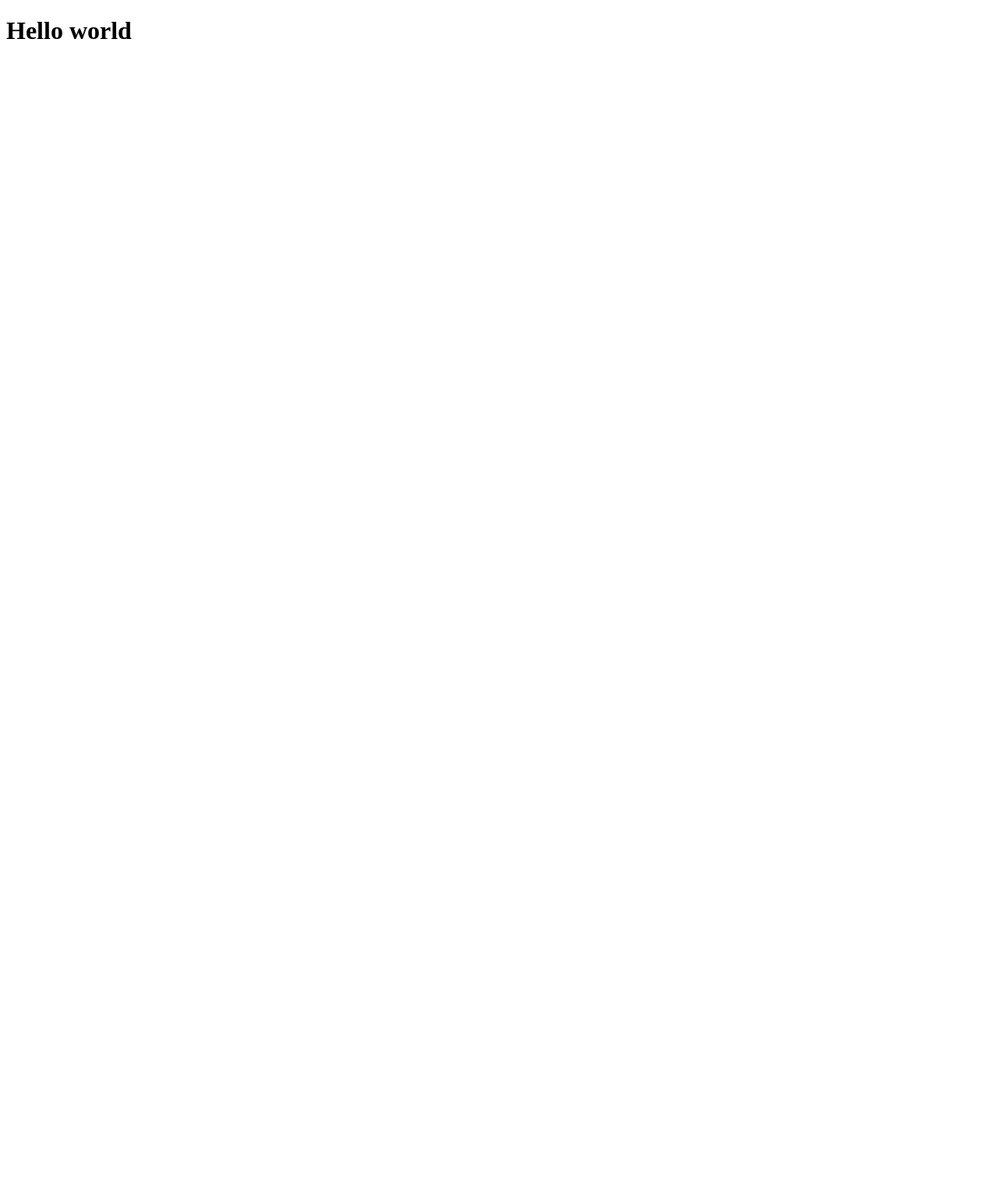
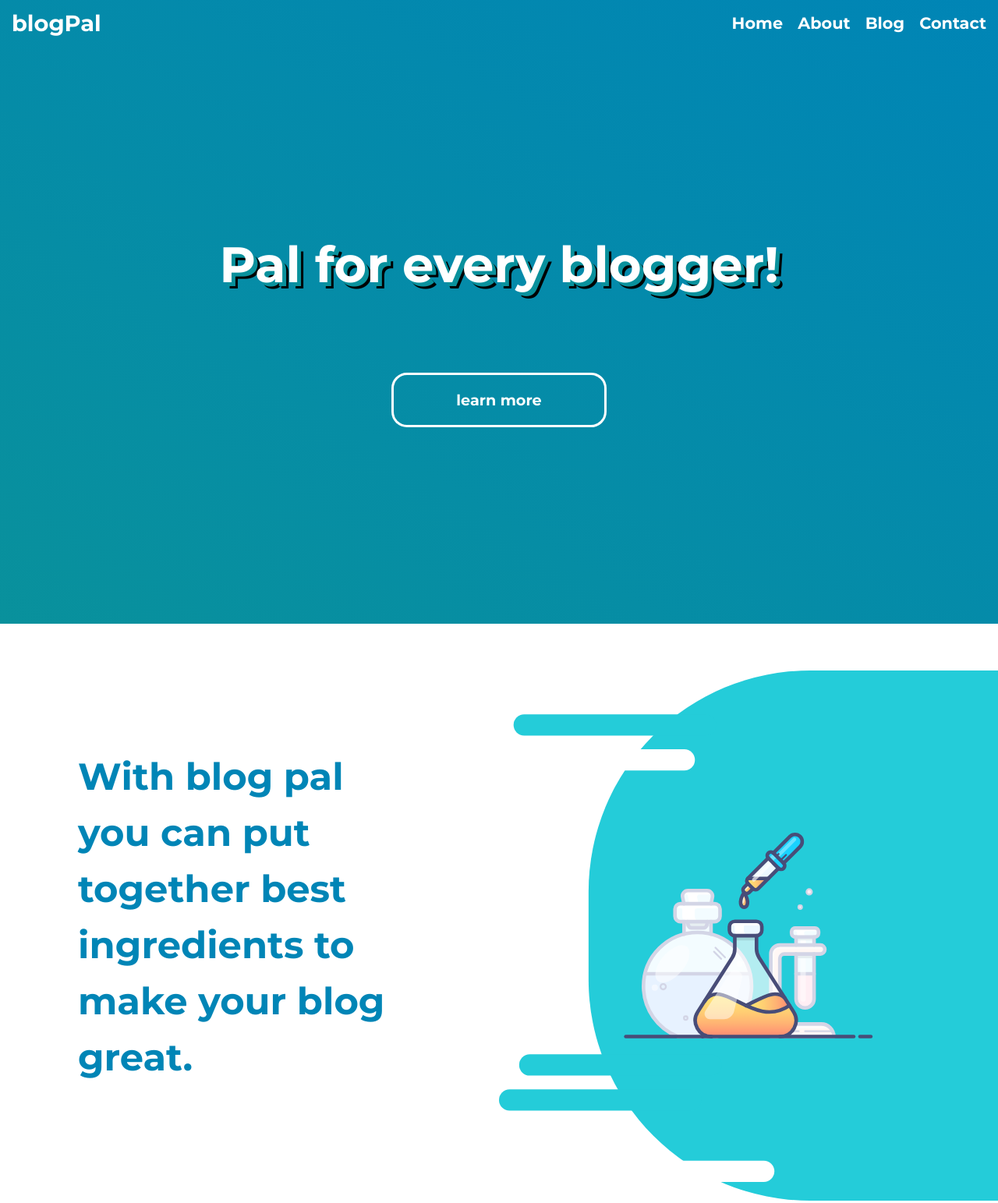
Before and after one commit to JiriSkocny/website1, a plain HTML site: page websiteExample/index.html in a window 1280 px wide. Shown: the whole page at 78% size. Before the commit the page ends 800 px from the top, so only its background shows below. Drawn offline with Linux system fonts and the light colour scheme.

Commit message:
first day

```diff
--- /dev/null
+++ b/websiteExample/assets/scss/_mixins.scss
@@ -0,0 +1,9 @@
+// MIXINS
+
+@mixin clearfix {
+  &:after {
+    display: table;
+    content: "";
+    clear: both;
+  }
+}
--- /dev/null
+++ b/websiteExample/assets/scss/_variables.scss
@@ -0,0 +1,35 @@
+// FONTS
+
+$font: 'Montserrat', sans-serif;
+
+// COLORS
+
+$color: #fff;
+$color-2: #000;
+$color-gradient-first: #0085B6;
+$color-gradient-second: #09919C;
+
+// BASIC VARIABLES
+
+a {
+  text-decoration: none;
+  color: inherit;
+}
+
+li {
+  list-style: none;
+}
+
+img {
+  width: 100%;
+  height: auto;
+  vertical-align: middle;
+}
+
+// CLASSES VARIABLES
+
+.container {
+  max-width: 1600px;
+  margin: 0 auto;
+  padding: 0 15px;
+}
--- /dev/null
+++ b/websiteExample/assets/scss/main.scss
@@ -0,0 +1,96 @@
+@import 'variables';
+@import 'mixins';
+@import './sections/learnmore';
+
+* {
+  padding: 0;
+  margin: 0;
+}
+
+body {
+  font-family: $font;
+  color: $color;
+  text-align: center;
+}
+
+// FRONT PAGE
+
+header {
+  width: 100%;
+  height: 100vh;
+  background: linear-gradient(to bottom left, $color-gradient-first, $color-gradient-second)
+}
+
+.navigation {
+  height: 60px;
+  line-height: 60px;
+  @include clearfix;
+
+  .logo {
+    float: left;
+    width: auto;
+    font-weight: bold;
+    font-size: 1.8em;
+  }
+
+  .navigation-menu {
+    float: right;
+    width: auto;
+
+    li {
+      position: relative;
+      display: inline-block;
+      margin-right: 15px;
+      font-weight: bold;
+      font-size: 1.3em;
+
+      &:last-of-type {
+        margin: 0;
+      }
+
+      &:after {
+        position: absolute;
+        content: '';
+        bottom: 0;
+        left: 0;
+        width: 0;
+        height: 3px;
+        background: $color;
+        transition: .2s ease-in;
+      }
+
+      &:hover::after {
+        width: 100%;
+      }
+    }
+  }
+}
+
+.kicker {
+  padding: 30vh 0;
+
+  h1 {
+    font-size: 4em;
+    margin-bottom: 100px;
+    text-shadow: 5px 5px $color-gradient-second, 8px 8px black;
+  }
+}
+
+.learn-more {
+  display: inline-block;
+
+  a {
+    display: block;
+    font-size: 1.2em;
+    font-weight: bold;
+    border: 3px solid $color;
+    border-radius: 20px;
+    padding: 20px 80px;
+    transition: .2s ease-in;
+
+    &:hover {
+      background: $color;
+      color: $color-gradient-first;
+    }
+  }
+}
--- /dev/null
+++ b/websiteExample/assets/scss/sections/_learnmore.scss
@@ -0,0 +1,64 @@
+#learn-more {
+  position: relative;
+  height: 100vh;
+  padding: 60px 0;
+  box-sizing: border-box;
+  color: $color-gradient-first;
+
+  .bg-svg {
+    position: absolute;
+    right: 0;
+    top: 50%;
+    transform: translateY(-50%);
+    z-index: -1;
+    width: 50%;
+  }
+}
+
+.content {
+  display: grid;
+  height: 100%;
+  grid-template-columns: repeat(2, 1fr);
+  grid-template-rows: 100%;
+
+  .text {
+    text-align-last: left;
+    display: flex;
+    align-items: center;
+    justify-content: center;
+    padding: 100px;
+    box-sizing: border-box;
+
+    h1 {
+      font-size: 3em;
+      line-height: 1.5em;
+      text-align: left;
+      padding-bottom: 1em;
+    }
+
+    ul {
+      padding-left: 40px;
+    }
+
+    li {
+      list-style: disc;
+      font-size: 1.2em;
+      line-height: 1.5em;
+    }
+  }
+
+  .image {
+    display: flex;
+    align-items: center;
+    justify-content: center;
+    background: {
+      image: url('/website1/websiteExample/assets/images/svg/icon-bg.svg');
+      repeat: no-repeat;
+      size: cover;
+    }
+
+    img {
+      width: 50%;
+    }
+  }
+}
--- a/websiteExample/index.html
+++ b/websiteExample/index.html
@@ -5,10 +5,48 @@
   <meta name="viewport" content="width=device-width, initial-scale=1.0">
   <meta http-equiv="X-UA-Compatible" content="ie=edge">
   <title>Document</title>
+  <link href="https://fonts.googleapis.com/css?family=Montserrat:400,700" rel="stylesheet">
+  <link rel="stylesheet" href="./assets/css/main.css">
 </head>
 <body>
+  <!-- header section -->
   <header>
-    <h1>Hello world</h1>
+    <div class="navigation container">
+      <div class="logo">
+        <a href="index.html">
+          blogPal
+        </a>
+      </div>
+      <div class="navigation-menu">
+        <nav>
+          <ul>
+            <li><a href="">Home</a></li>
+            <li><a href="">About</a></li>
+            <li><a href="">Blog</a></li>
+            <li><a href="">Contact</a></li>
+          </ul>
+        </nav>
+      </div>
+    </div>
+    <div class="kicker container">
+      <h1>Pal for every blogger!</h1>
+      <div class="learn-more">
+        <a href="#">learn more</a>
+      </div>
+    </div>
   </header>
+  <main>
+    <!-- learn more -->
+    <section id="learn-more">
+      <div class="content">
+        <div class="text">
+          <h1>With blog pal you can put together best ingredients to make your blog great.</h1>
+        </div>
+        <div class="image">
+          <img src="./assets/images/svg/chemistry.svg" alt="">
+        </div>
+      </div>
+    </section>
+  </main>
 </body>
 </html>
```
Also changed, not shown: websiteExample/assets/css/main.css (added), websiteExample/assets/images/bg/bg-front.svg (added), websiteExample/assets/images/svg/chemistry-2.svg (added), websiteExample/assets/images/svg/chemistry-4.svg (added), websiteExample/assets/images/svg/chemistry.svg (added), websiteExample/assets/images/svg/coffee-machine-bialetti.svg (added), websiteExample/assets/images/svg/coffee-machine-illy.svg (added), websiteExample/assets/images/svg/coffee-machine.svg (added), websiteExample/assets/images/svg/coffee.svg (added), websiteExample/assets/images/svg/french-press.svg (added), websiteExample/assets/images/svg/icon-bg.svg (added), websiteExample/assets/images/svg/microscope.svg (added), websiteExample/assets/images/svg/toaster.svg (added), 1 other file.
